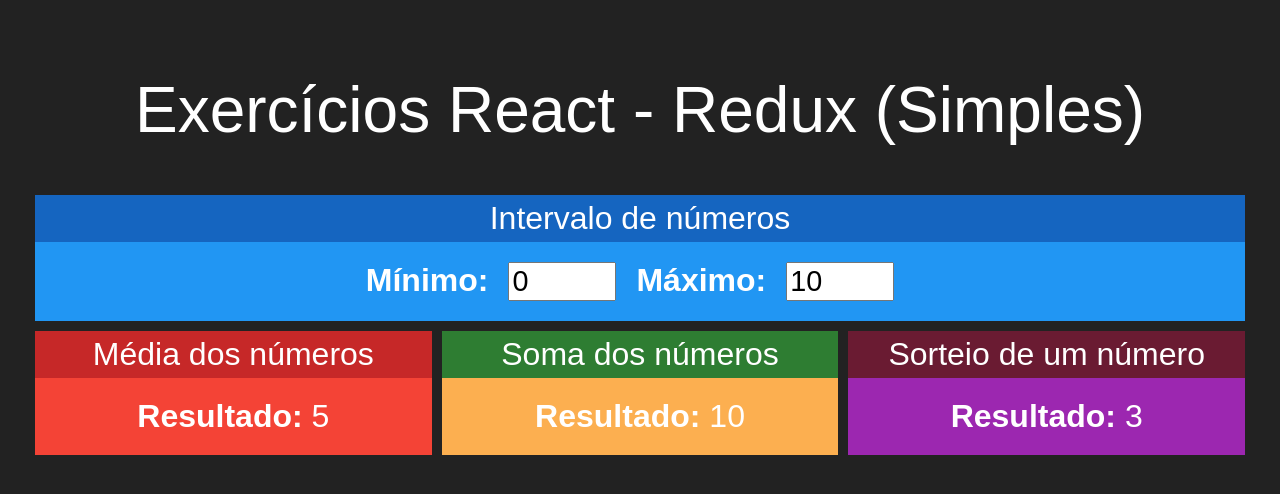
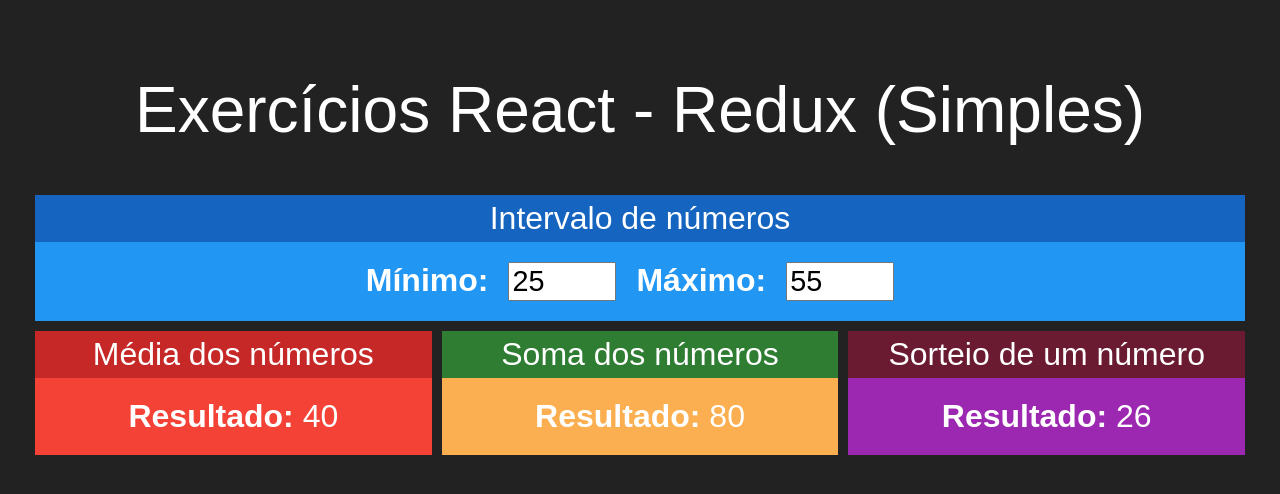
Before and after one commit to paulo-hst/redux-simples, a React (Create React App) app: page / in a window 1280 px wide. Shown: the top 494 px of the page. Built offline with nearby package versions, Linux system fonts and the light colour scheme.

Commit message:
implementacao sem redux

```diff
--- a/src/App.js
+++ b/src/App.js
@@ -1,3 +1,5 @@
+import React, { useState } from 'react';
+
 import Intervalo from './components/Intervalo'
 import Media from './components/Media';
 import Soma from './components/Soma';
@@ -6,16 +8,25 @@
 import './App.css';
 
 function App() {
+
+  const [ min, setMin ] = useState(25)
+  const [ max, setMax ] = useState(55)
+
   return (
     <div className="App">
       <h1>Exercícios React - Redux (Simples)</h1>
       <div className="linha">
-        <Intervalo />
+        <Intervalo
+          min={min}
+          max={max}
+          onMinChanged={setMin}
+          onMaxChanged={setMax}
+        />
       </div>
       <div className="linha">
-        <Media />
-        <Soma />
-        <Sorteio />
+        <Media min={min} max={max} />
+        <Soma min={min} max={max} />
+        <Sorteio min={min} max={max} />
       </div>
     </div>
   );
--- a/src/components/Intervalo.jsx
+++ b/src/components/Intervalo.jsx
@@ -3,16 +3,29 @@
 import Card from './Card'
 
 export default props => {
+
+    const { min, max } = props
+
+
+
     return(
         <Card title="Intervalo de números" blue>
             <div className="Intervalo">
                 <span>
                     <strong>Mínimo:</strong>
-                    <input type="number" value={0} readOnly />
+                    <input
+                        type="number"
+                        value={min}
+                        onChange={event => props.onMinChanged(+event.target.value)}
+                    />
                 </span>
                 <span>
                     <strong>Máximo:</strong>
-                    <input type="number" value={10} readOnly />
+                    <input
+                        type="number"
+                        value={max}
+                        onChange={event => props.onMaxChanged(+event.target.value)}
+                    />
                 </span>
 
             </div>
--- a/src/components/Media.jsx
+++ b/src/components/Media.jsx
@@ -2,12 +2,15 @@
 import Card from './Card'
 
 export default props => {
+
+    const { min, max } = props
+
     return(
         <Card title="Média dos números" red>
             <div>
                 <span>
                     <strong>Resultado: </strong>
-                    <span>5</span>
+                    <span>{(max + min) / 2}</span>
                 </span>
             </div>
         </Card>
--- a/src/components/Soma.jsx
+++ b/src/components/Soma.jsx
@@ -2,12 +2,15 @@
 import Card from './Card'
 
 export default props => {
+
+    const { min, max } = props
+
     return(
         <Card title="Soma dos números" green>
             <div>
                 <span>
                     <strong>Resultado: </strong>
-                    <span>10</span>
+                    <span>{ max + min }</span>
                 </span>
             </div>
         </Card>
--- a/src/components/Sorteio.jsx
+++ b/src/components/Sorteio.jsx
@@ -2,12 +2,16 @@
 import Card from './Card'
 
 export default props => {
+
+    const { min, max } = props
+    const aleatorio = parseInt(Math.random() * ( max - min )) + min
+
     return(
         <Card title="Sorteio de um número" purple>
             <div>
                 <span>
                     <strong>Resultado: </strong>
-                    <span>3</span>
+                    <span>{ aleatorio }</span>
                 </span>
             </div>
         </Card>
```
